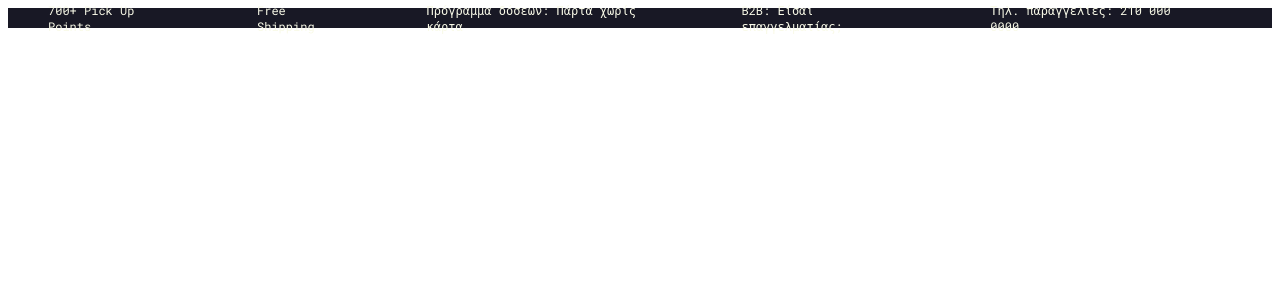
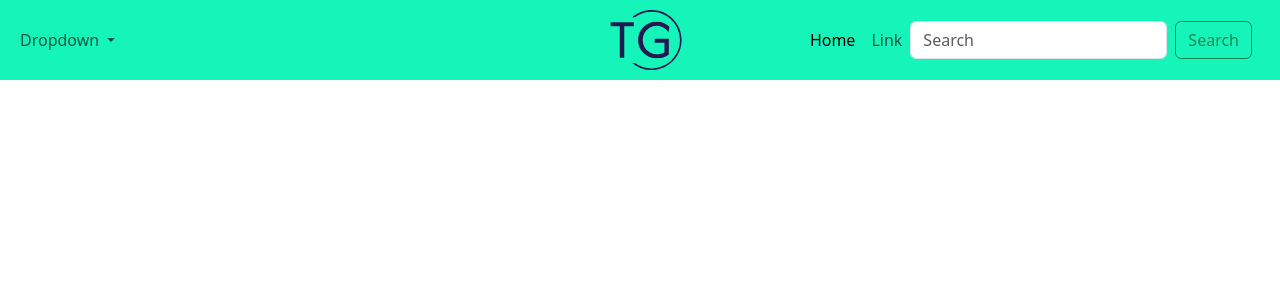
Before and after one commit to gkarountzos/eshop-project, a PHP site: page / in a window 1280 px wide. Shown: the top 300 px of the page. Run offline with PHP 8.4, Linux system fonts and the light colour scheme.

Commit message:
restarted

```diff
--- /dev/null
+++ b/css/style.css
@@ -0,0 +1,28 @@
+:root{
+    --maincolor: #211951;
+    --secondarycolor: #F0F3FF;
+    --thirdcolor: #836FFF;
+    --fourthcolor: #15F5BA;
+    font-family: 'Roboto Mono', monospace;
+    font-size: 16px;
+}
+
+.selector-for-some-widget {
+    box-sizing: content-box;
+  }
+
+nav img{
+    width: 120px;
+    height: 60px;
+}
+
+nav{
+    background-color: var(--fourthcolor);
+    height: 10vh;
+}
+
+.navbar-brand {
+    position: absolute;
+    left: 50%;
+    transform: translateX(-50%);
+}
--- a/index.php
+++ b/index.php
@@ -1,53 +1,55 @@
-<!doctype html>
+<!DOCTYPE html>
 <html lang="en">
-  <head>
-    <!-- Required meta tags -->
-    <meta charset="utf-8">
-    <meta name="viewport" content="width=device-width, initial-scale=1, shrink-to-fit=no">
-    <link rel="stylesheet" href="style.css">
-    <link rel="preconnect" href="https://fonts.googleapis.com">
-        <link rel="preconnect" href="https://fonts.gstatic.com" crossorigin>
-        <link href="https://fonts.googleapis.com/css2?family=Montserrat:wght@100;200;300;400;500;600;700;800;900&family=Roboto+Mono:wght@300;400;500;600;700&display=swap" rel="stylesheet">
+<head>
+  <meta charset="UTF-8">
+  <meta name="viewport" content="width=device-width, initial-scale=1">
+  <title>Tech Gear - Gear up for the Future!</title>
+
+  <link href="https://cdn.jsdelivr.net/npm/bootstrap@5.3.3/dist/css/bootstrap.min.css" rel="stylesheet">
+  <link rel="stylesheet" href="css/style.css">
+</head>
+<body>
 
 
-    <title>Tech Gear - Gear up for the Future!</title>
-  </head>
-  <body>
-    <header>
-      <div class="header-top">
-        <div class="container">
-          <div class="wrapper flexitem bg">
-              <ul class="flexitem top-info">
-                <li><a href="#">700+ Pick Up Points</a></li>
-                <li><a href="#">Free Shipping</a></li>
-                <li><a href="#">Πρόγραμμα δόσεων: Πάρτα χωρίς κάρτα</a></li>
-                <li><a href="#">B2B: Είσαι επαγγελματίας;</a></li>
-                <li><a href="#">Τηλ. παραγγελίες: 210 000 0000</a></li>
-              </ul>
-          </div>
+    <nav class="navbar navbar-expand-lg">
+      <div class="container-fluid">
+        <a class="navbar-brand mx-auto" href="#"><img src="images/logo-tg-trans.svg"></a>
+        <button class="navbar-toggler" type="button" data-bs-toggle="collapse" data-bs-target="#navbarSupportedContent" aria-controls="navbarSupportedContent" aria-expanded="false" aria-label="Toggle navigation">
+          <span class="navbar-toggler-icon"></span>
+        </button>
+        <div class="collapse navbar-collapse" id="navbarSupportedContent">
+            <ul class="navbar-nav me-auto mb-2 mb-lg-0">
+              <li class="nav-item dropdown">
+                <a class="nav-link dropdown-toggle" href="#" role="button" data-bs-toggle="dropdown" aria-expanded="false">
+                  Dropdown
+                </a>
+                <ul class="dropdown-menu">
+                  <li><a class="dropdown-item" href="#">Action</a></li>
+                  <li><a class="dropdown-item" href="#">Another action</a></li>
+                  <li><hr class="dropdown-divider"></li>
+                  <li><a class="dropdown-item" href="#">Something else here</a></li>
+                </ul>
+              </li>
+            </ul>
+            <ul class="navbar-nav mb-2 mb-lg-0">
+              <li class="nav-item">
+                <a class="nav-link active" aria-current="page" href="#">Home</a>
+              </li>
+              <li class="nav-item">
+                <a class="nav-link" href="#">Link</a>
+              </li>
+            </ul>
+            <form class="d-flex me-auto me-lg-3" role="search">
+              <input class="form-control me-2" type="search" placeholder="Search" aria-label="Search">
+              <button class="btn btn-outline-success" type="submit">Search</button>
+            </form>
 
-
-
-
-
-            </div>
           </div>
         </div>
-      </div>
+    </nav>
+  </header>
 
-    </header>
-
-    <main>
-
-    </main>
-
-    <footer>
-
-    </footer>
-
-
-
-
-
-  </body>
+<script src="https://cdn.jsdelivr.net/npm/@popperjs/core@2.11.8/dist/umd/popper.min.js"></script>
+<script src="https://cdn.jsdelivr.net/npm/bootstrap@5.3.3/dist/js/bootstrap.bundle.min.js"></script>
+</body>
 </html>
--- a/style.css
+++ /dev/null
@@ -1,59 +0,0 @@
-:root{
-    --maincolor: #181825;
-    --secondarycolor: #F9FAE8;
-    --thirdcolor: #678983;
-    font-family: 'Roboto Mono', monospace;
-    font-size: 16px;
-}
-
-a{
-    color: #F9FAE8;
-    text-decoration: none;
-}
-
-ul{
-    list-style-type:none;
-
-}
-
-.column .row{
-    padding: 0 0.9em;
-}
-
-.bg{
-    background-color: var(--maincolor);
-    height:2.5vh;
-}
-
-.flexwrap {
-    display: flex;
-    flex-wrap: wrap;
-}
-
-.flexcenter {
-    display: flex;
-    align-items: center;
-    justify-content: center;
-}
-
-.flexitem {
-    display: flex;
-    align-items: center;
-    justify-content: center;
-
-}
-
-.flexcol {
-    display: flex;
-    flex-direction: column;
-    gap: 5em;
-}
-
-.top-info li{
-    margin-right: 7em;
-    font-size:12px;
-}
-
-.top-info a:hover{
-    color: #ffffff;
-}
```
Also changed, not shown: images/logo-techgear-trans.svg (added), images/logo-tg-trans.svg (added), images/logo1.png (deleted).
